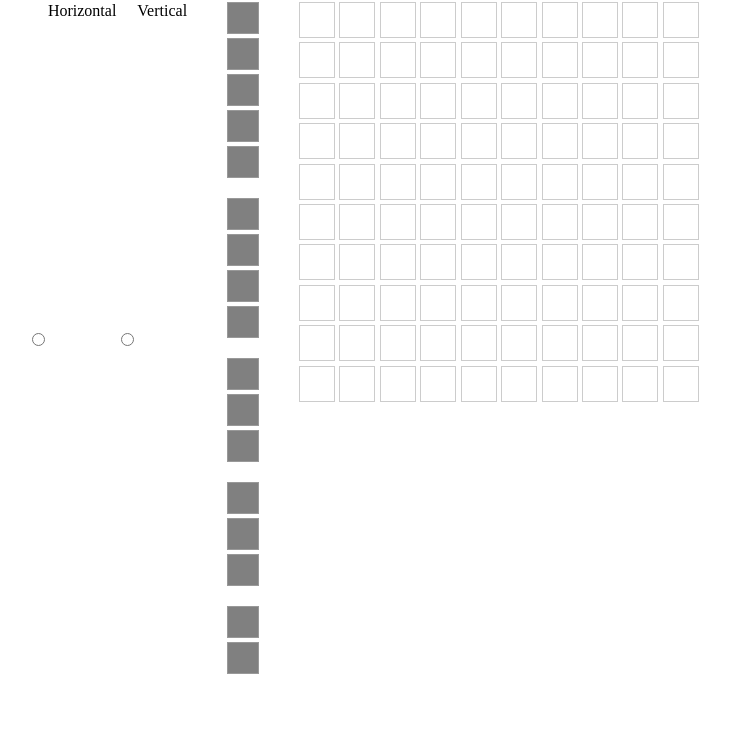
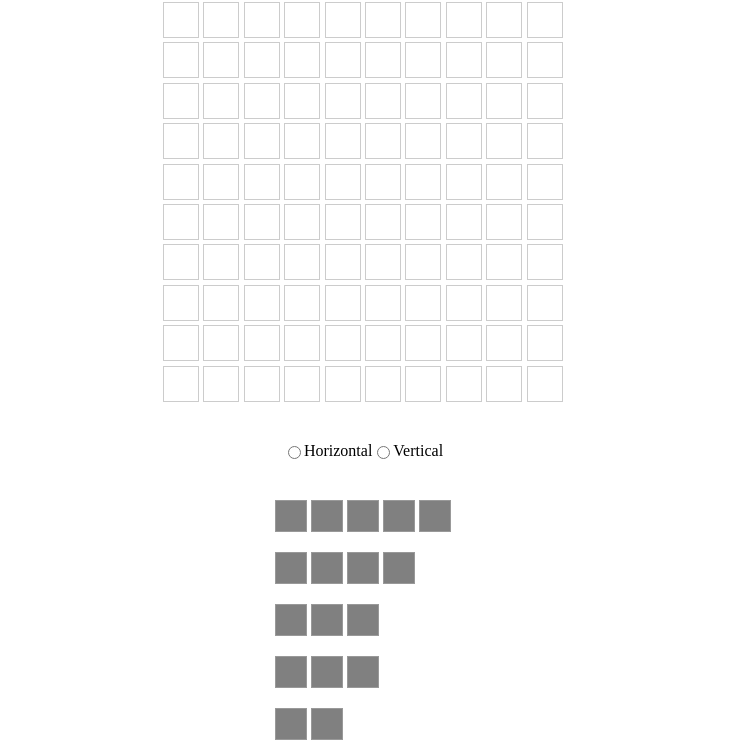
Before and after one commit to davidbentley95/odin-battleship, a website with bundled scripts: page index.html in a window 1280 px wide. Both pictures are taken after a click on the button "Player". Shown: the part 86-834 px from the top of the page, without its empty margins (277-1007 px from the left). Before the commit the page ends 800 px from the top, so only its background shows below. Built offline with nearby package versions, Linux system fonts and the light colour scheme.

Commit message:
Add controls for setting boat length and direction

```diff
--- a/index.html
+++ b/index.html
@@ -16,6 +16,13 @@
         <div class="modal-box"><span class="winning-player"></span> wins!</div>
     </modal>
     <main>
+        <div class="direction-selector">
+            <input type="radio" value="horizontal" id="horizontal" name="direction">
+            <label for="horizontal">Horizontal</label>
+
+            <input type="radio" value="vertical" id="vertical" name="direction">
+            <label for="vertical">Vertical</label>
+        </div>
         <section class="game-start">
             <h2>Welcome to Battleship!</h2>
             <p>Please select your opponent type below:</p>
@@ -24,13 +31,7 @@
                 <button class="computer-opponent" value="computer">Computer</button>
             </div>
         </section>
-        <div class="direction-selector">
-            <input type="radio" value="horizontal" id="horizontal" name="direction">
-            <label for="horizontal">Horizontal</label>
 
-            <input type="radio" value="vertical" id="vertical" name="direction">
-            <label for="vertical">Vertical</label>
-        </div>
         <div class="boats">
             <div class="boat">
                 <div></div>
--- a/src/controllers/gameController.js
+++ b/src/controllers/gameController.js
@@ -7,6 +7,8 @@ export let gameOver = false;
 export let moveStatus = "";
 export let winner = "";
 export let opponentType = "";
+let boatLength = 0;
+let boatDirection = "";
 
 // player1.presetShipPlacement();
 // player2.presetShipPlacement();
@@ -34,6 +36,14 @@ export function playTurn(cellCoordinates) {
     player.addShip(shipLength, coordinates, direction);
  }
 
+ export function setBoatLength(length) {
+    boatLength = length;
+ }
+
+ export function setDirection(direction) {
+    boatDirection = direction;
+ }
+
 function checkGameOver() {
     if(player1.gameboard.gameOver() === true) {
         winner = player2.playerID;
--- a/src/ui/domController.js
+++ b/src/ui/domController.js
@@ -6,7 +6,9 @@ import {
   moveStatus,
   gameOver,
   winner,
-  setOpponentType
+  setOpponentType,
+  setBoatLength,
+  setDirection
 } from "../controllers/gameController.js";
 
 function createBoardGrid(player) {
@@ -17,7 +19,7 @@ function createBoardGrid(player) {
   parentDiv.style.setProperty("--n", boardSize);
 
   const main = document.querySelector("main");
-  main.appendChild(parentDiv);
+  main.prepend(parentDiv);
 
   let coordinates = [0, 0];
 
@@ -89,19 +91,28 @@ function displayBoats() {
       const boat = event.currentTarget;
 
       const boatLength = boat.children.length;
+      setBoatLength(boatLength);
 
-      console.log(boatLength)
+      console.log(boatLength);
 
     }),
   );
 
-  document.querySelector(".direction-selector").style.setProperty("display", "flex")
+  const directionSelector = document.querySelector(".direction-selector");
+  directionSelector.style.setProperty("display", "flex");
+  directionSelector.addEventListener("click", (event) => {
+    const input = event.target.closest("input");
+    if(input) {
+      setDirection(input.value);
+    }
+  })
 
 }
 
 function displayPlayerSelection() {
   createBoardGrid(player1);
   displayBoats();
+
 }
 
 export function initUI() {
--- a/styles.css
+++ b/styles.css
@@ -2,6 +2,8 @@ main {
     display: flex;
     gap: 40px;
     justify-content: center;
+    align-items: center;
+    flex-direction: column;
 }
 
 header {
@@ -88,6 +90,7 @@ header {
   display: grid;
   gap: 4px;
   justify-content: start;
+  grid-template-columns: repeat(5, 1fr);
 }
 
 .boat div {
@@ -110,4 +113,5 @@ header {
 
 .direction-selector {
     display: none;
+    align-items: center;
 }
```
